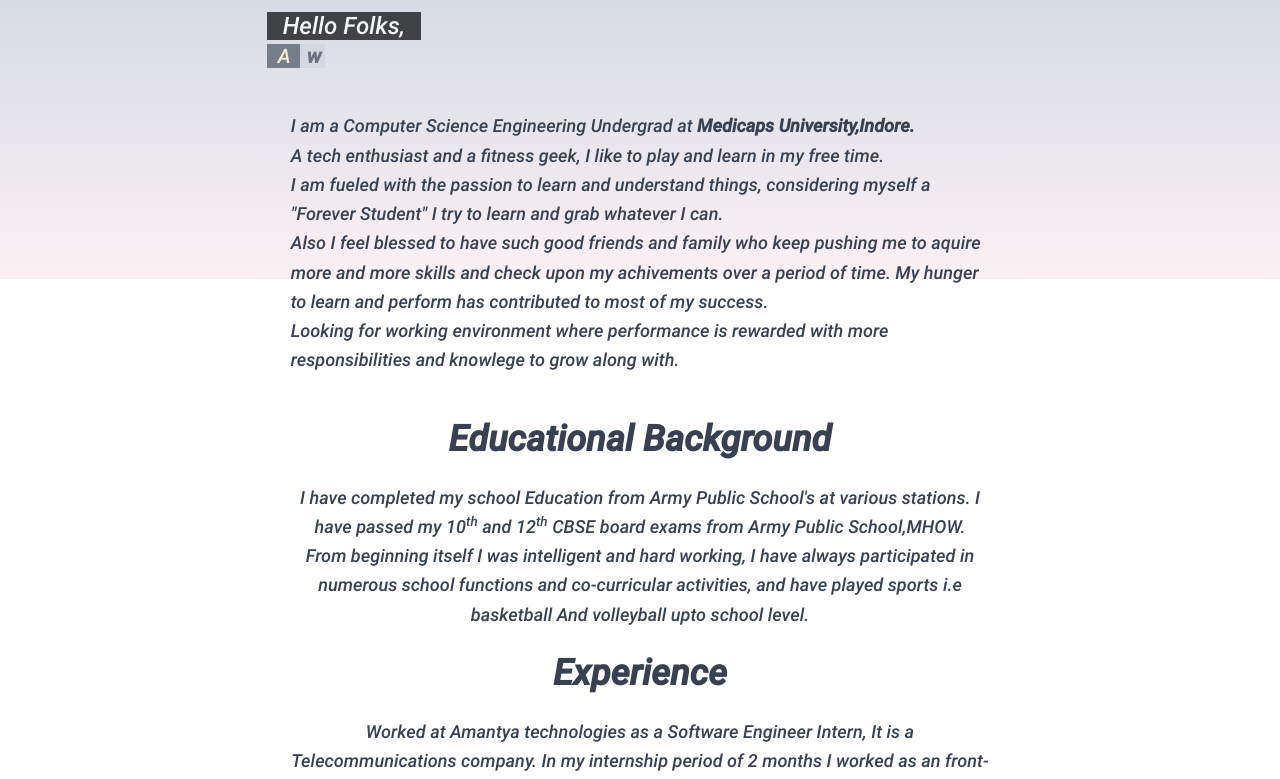
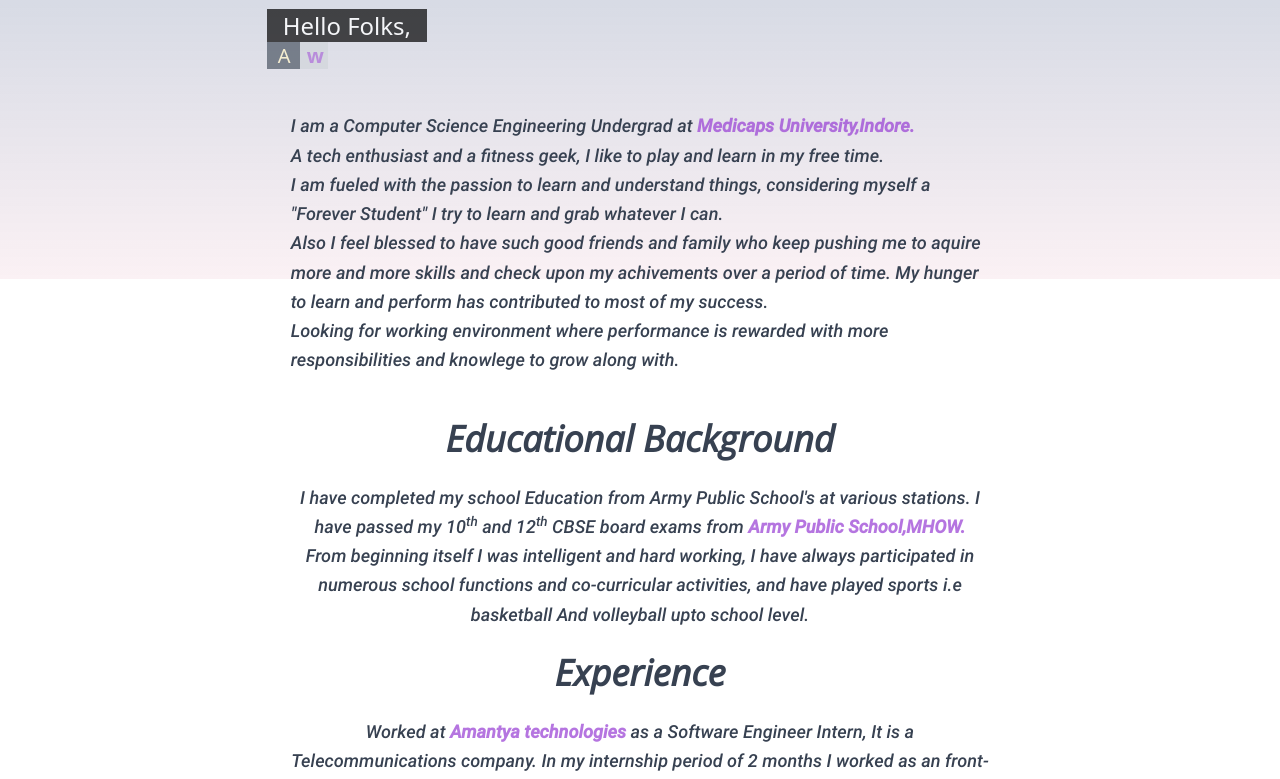
Before and after one commit to sushantsharma08/portfolio, an Angular app in the folder portfolio/: page /home in a window 1280 px wide. Shown: the part 521-1300 px from the top of the page. Built offline with nearby package versions, Linux system fonts and the light colour scheme.

Commit message:
updated fonts and styles

```diff
--- a/portfolio/src/app/component/constants/header/header.component.html
+++ b/portfolio/src/app/component/constants/header/header.component.html
@@ -1,7 +1,7 @@
 <header class="text-gray-600 body-font" class="aboutHeader">
   <div class="container mx-auto flex flex-wrap p-5 md:flex-row items-center " style="padding-bottom: 78px;">
-    <div class="icon mb-1 z-30" (click)="navToggle()">
-      <i class="bi bi-list text-2xl border-2 rounded px-1"></i>
+    <div  class="icon mb-1 z-30" (click)="navToggle()">
+      <i class="bi bi-list text-2xl border-2 border-opacity-25 rounded px-1"></i>
     </div>
 
     <nav *ngIf=shownav class="md:ml-auto md:mr-auto flex flex-wrap items-center text-base justify-center">
--- a/portfolio/src/app/component/constants/header/header.component.ts
+++ b/portfolio/src/app/component/constants/header/header.component.ts
@@ -18,6 +18,6 @@ export class HeaderComponent implements OnInit {
     }else{
       this.shownav=true
     }console.log(this.shownav);
+  }
 
-  }
 }
--- a/portfolio/src/app/component/routed-component/routed-components/home/home.component.html
+++ b/portfolio/src/app/component/routed-component/routed-components/home/home.component.html
@@ -50,8 +50,8 @@
           <br>
           <p class="leading-relaxed m-[1%]" style="padding-left: 4rem; padding-right: 4rem; ">
             I have completed my school Education from Army Public School's at
-            various stations. I have passed my 10<sup>th</sup> and 12<sup>th</sup> CBSE board exams from Army Public
-            School,MHOW.
+            various stations. I have passed my 10<sup>th</sup> and 12<sup>th</sup> CBSE board exams from <b>Army Public
+              School,MHOW.</b>
             <br>
             From beginning itself I was intelligent and hard working, I have always participated in numerous school
             functions and co-curricular activities, and have played sports i.e basketball And volleyball upto
@@ -63,7 +63,7 @@
           </div>
           <br>
           <p class="leading-relaxed m-[1%]" style="padding-left: 4rem; padding-right: 4rem; ">
-            Worked at Amantya technologies as a Software Engineer Intern, It is a Telecommunications company. In my
+            Worked at <b>Amantya technologies</b> as a Software Engineer Intern, It is a Telecommunications company. In my
             internship period of 2 months I worked as an front-end developer (Angular Dev.), Built some projects,
             this portfolio was also made using the same JS framework.
           </p>
--- a/portfolio/src/app/component/routed-component/routed-components/home/home.component.scss
+++ b/portfolio/src/app/component/routed-component/routed-components/home/home.component.scss
@@ -27,7 +27,19 @@ h1 {
     justify-content: center;
     color: white;
 }
-
+p{
+    font-family: 'Robotomedi';
+}
+.title-font{
+    font-family: 'Open Sans';
+    font-style: bold;
+}
+.title-font:hover{
+  font-style:underline ;
+}
+b{
+    color: rgba(152, 61, 212, 0.712);
+}
 span.changingText::before {
     content: "";
     animation: animate infinite 10s;
--- a/portfolio/src/styles.scss
+++ b/portfolio/src/styles.scss
@@ -1,7 +1,7 @@
 /* You can add global styles to this file, and also import other style files */
 *{
     user-select: none;
-    font-family: 'Robotomedi';
+
 }
 @import "~bootstrap-icons/font/bootstrap-icons.css";
 @import "tailwindcss/base";
@@ -9,7 +9,21 @@
 @import "tailwindcss/utilities";
 
 
+@font-face {
+    font-family: 'Open Sansreg';
+    src: url('./assets/fonts/OpenSans-Regular.woff') format('woff');
+    font-weight: normal;
+    font-style: normal;
+    font-display: swap;
+}
 
+@font-face {
+    font-family: 'Open Sans';
+    src: url('./assets/fonts/OpenSans-Italic.woff') format('woff');
+    font-weight: normal;
+    font-style: italic;
+    font-display: swap;
+}
 @font-face {
     font-family: 'Pacifico';
     src: url('./assets/fonts/Pacifico-Regular.woff') format('woff');
```
Also changed, not shown: portfolio/src/assets/fonts/OpenSans-Italic.woff (added), portfolio/src/assets/fonts/OpenSans-Regular.woff (added).
